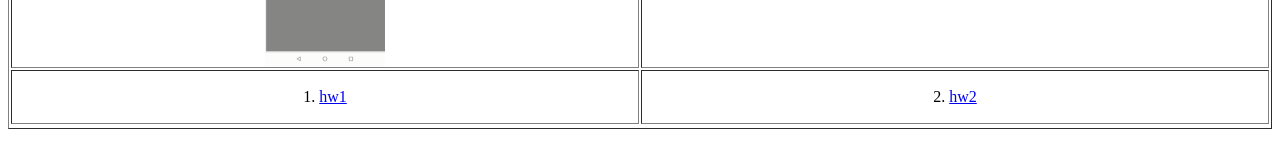
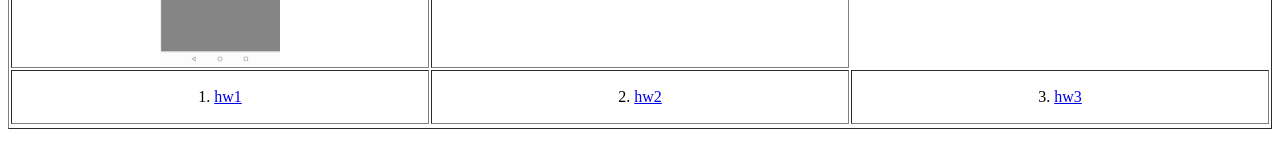
Before and after one commit to bolt23140093/Game, a plain HTML site: page HW/index.html in a window 1280 px wide. Shown: the part 317-480 px from the top of the page. Drawn offline with Linux system fonts and the light colour scheme.

Commit message:
Update index.html

```diff
--- a/HW/index.html
+++ b/HW/index.html
@@ -31,6 +31,12 @@
 		</a>
 		</p></td>
 
+		<td width="400">
+		<p align="center">
+		3. <a href="hw3.html">hw3<br>
+		</a>
+		</p></td>
+
 	</tr><tr>
 
 	</tr>
```
